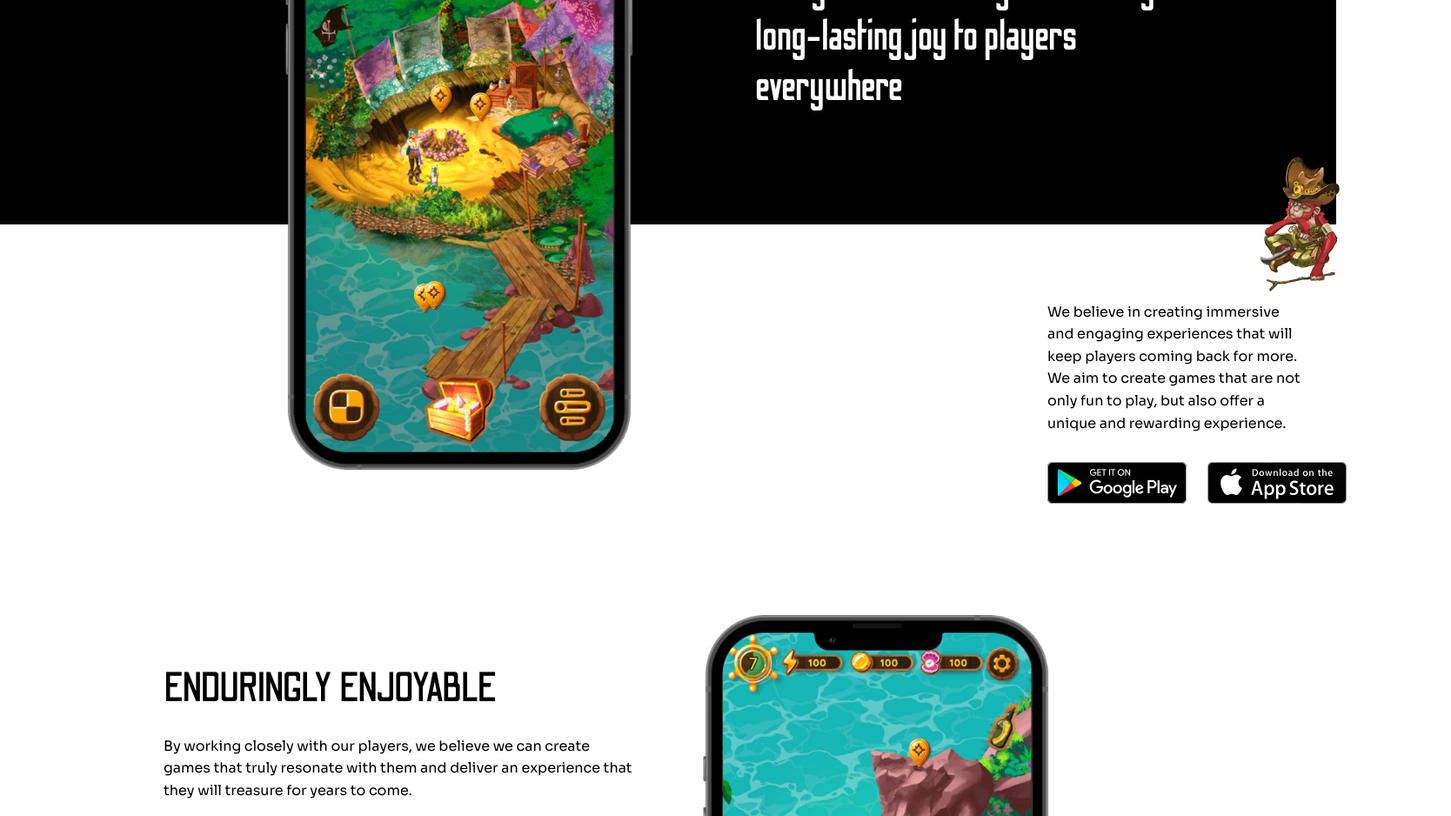
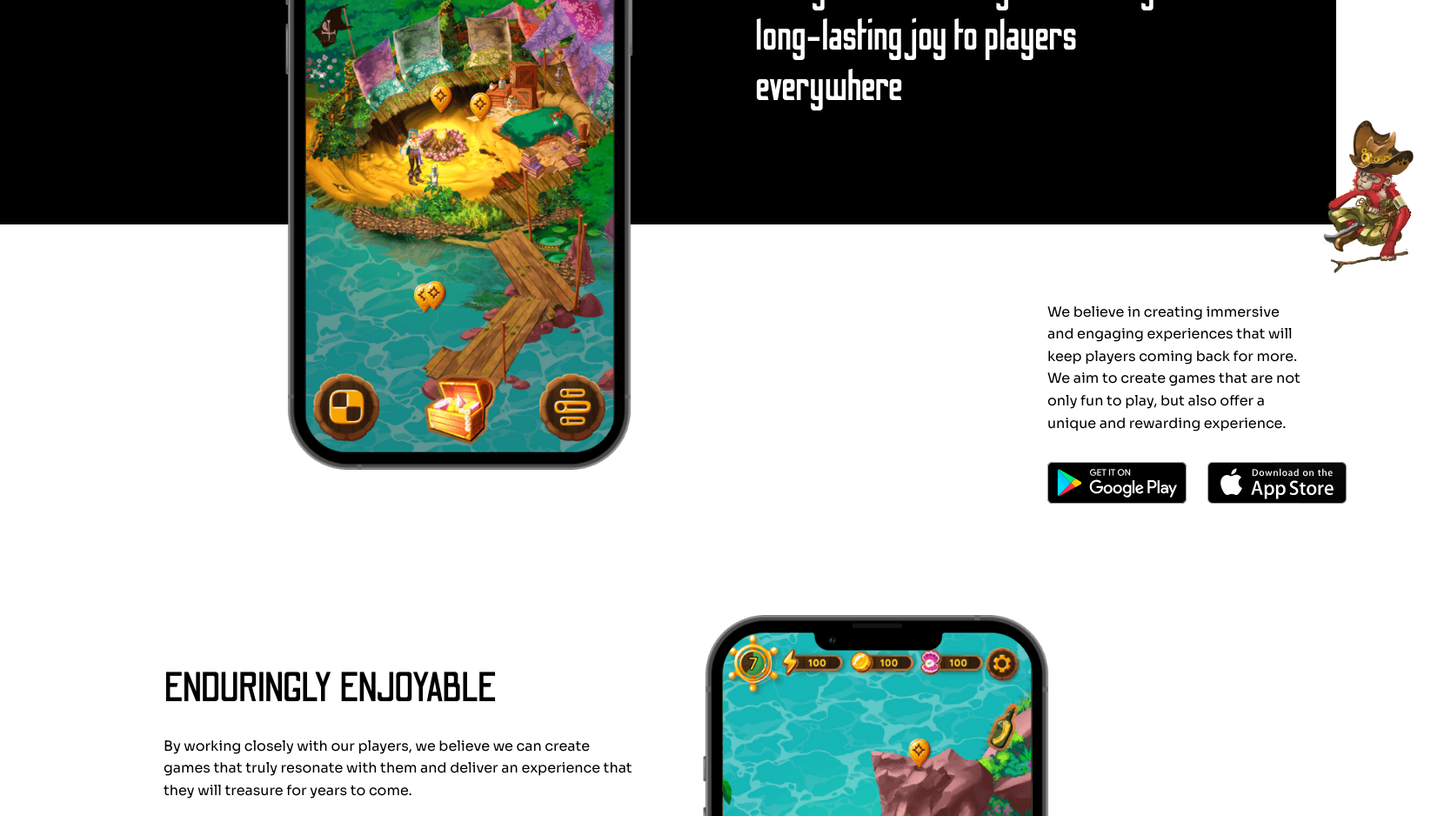
Before and after one commit to rhiday/merge-adventure, a plain HTML site: page index.html in a window 1536 px wide. Shown: the part 1000-1938 px from the top of the page at 87% size, 1668 px wide, since content can reach past the window. Drawn offline with nearby package versions, Linux system fonts and the light colour scheme.

Commit message:
seven stars 3.1

```diff
--- a/css/hidden-island-merge-adventure-bf254d.webflow.css
+++ b/css/hidden-island-merge-adventure-bf254d.webflow.css
@@ -1699,12 +1699,11 @@ figcaption {
 .home-image-character-monkey {
   position: absolute;
   left: auto;
-  top: -64%;
-  right: -27%;
+  top: -81%;
+  right: -50%;
   bottom: auto;
   z-index: 1;
-  width: 36%;
-  max-width: none;
+  width: 53%;
 }
 
 .app-screenshot {
@@ -1911,11 +1910,11 @@ figcaption {
 .home-image-character-necklace {
   position: absolute;
   left: auto;
-  top: -184%;
-  right: 5%;
+  top: -229%;
+  right: 24%;
   bottom: auto;
   z-index: 1;
-  width: 40%;
+  width: 53%;
   max-width: none;
 }
 
@@ -1966,8 +1965,6 @@ figcaption {
 
   .home-image-character-monkey {
     right: -28%;
-    max-height: 160px;
-    max-width: 136px;
   }
 
   .background-black._2 {
@@ -1989,13 +1986,12 @@ figcaption {
 
 @media screen and (min-width: 1440px) {
   .home-image-character-monkey {
-    top: -71%;
-    right: -28%;
-    width: 100%;
+    top: -89%;
+    right: -59%;
   }
 
   .home-image-character-necklace {
-    right: 10%;
+    right: 28%;
     width: 100%;
   }
 
--- a/index.html
+++ b/index.html
@@ -1,5 +1,5 @@
 <!DOCTYPE html><!--  This site was created in Webflow. https://www.webflow.com  -->
-<!--  Last Published: Wed Feb 15 2023 13:22:41 GMT+0000 (Coordinated Universal Time)  -->
+<!--  Last Published: Wed Feb 15 2023 13:28:07 GMT+0000 (Coordinated Universal Time)  -->
 <html data-wf-page="634268ea23de29f224d68b88" data-wf-site="634268ea23de299be1d68b75">
 <head>
   <meta charset="utf-8">
@@ -233,7 +233,7 @@ margin: 0rem !important;
         <div id="w-node-_12a3d5c2-019d-df1a-699c-610212917e5d-24d68b88" class="gems-wrapper">
           <div id="w-node-bc8288f1-2cae-2fa5-0af5-8bff4368412c-24d68b88" class="padding-global">
             <div class="container-large">
-              <div id="w-node-_3e530cc3-63f5-d6b9-931b-28c2f52c03ac-24d68b88" class="max-width-large relative"><img src="images/Meta_MMonkey_Sitting_Animation.png" loading="lazy" sizes="(max-width: 479px) 22vw, (max-width: 767px) 99.59375px, (max-width: 991px) 15vw, (max-width: 1439px) 105.1171875px, 136px" srcset="images/Meta_MMonkey_Sitting_Animation-p-500.png 500w, images/Meta_MMonkey_Sitting_Animation.png 727w" alt="" class="home-image-character-monkey">
+              <div id="w-node-_3e530cc3-63f5-d6b9-931b-28c2f52c03ac-24d68b88" class="max-width-large relative"><img src="images/Meta_MMonkey_Sitting_Animation.png" loading="lazy" sizes="(max-width: 479px) 22vw, (max-width: 767px) 99.59375px, (max-width: 991px) 15vw, 154.7578125px" srcset="images/Meta_MMonkey_Sitting_Animation-p-500.png 500w, images/Meta_MMonkey_Sitting_Animation.png 727w" alt="" class="home-image-character-monkey">
                 <div class="margin-top margin-xsmall">
                   <p>We believe in creating immersive and engaging experiences that will keep players coming back for more. We aim to create games that are not only fun to play, but also offer a unique and rewarding experience. </p>
                 </div>
```
Also changed, not shown: 401.html (+1 -1 lines), 404.html (+1 -1 lines), privacy-notice.html (+1 -1 lines), style-guide.html (+1 -1 lines).
